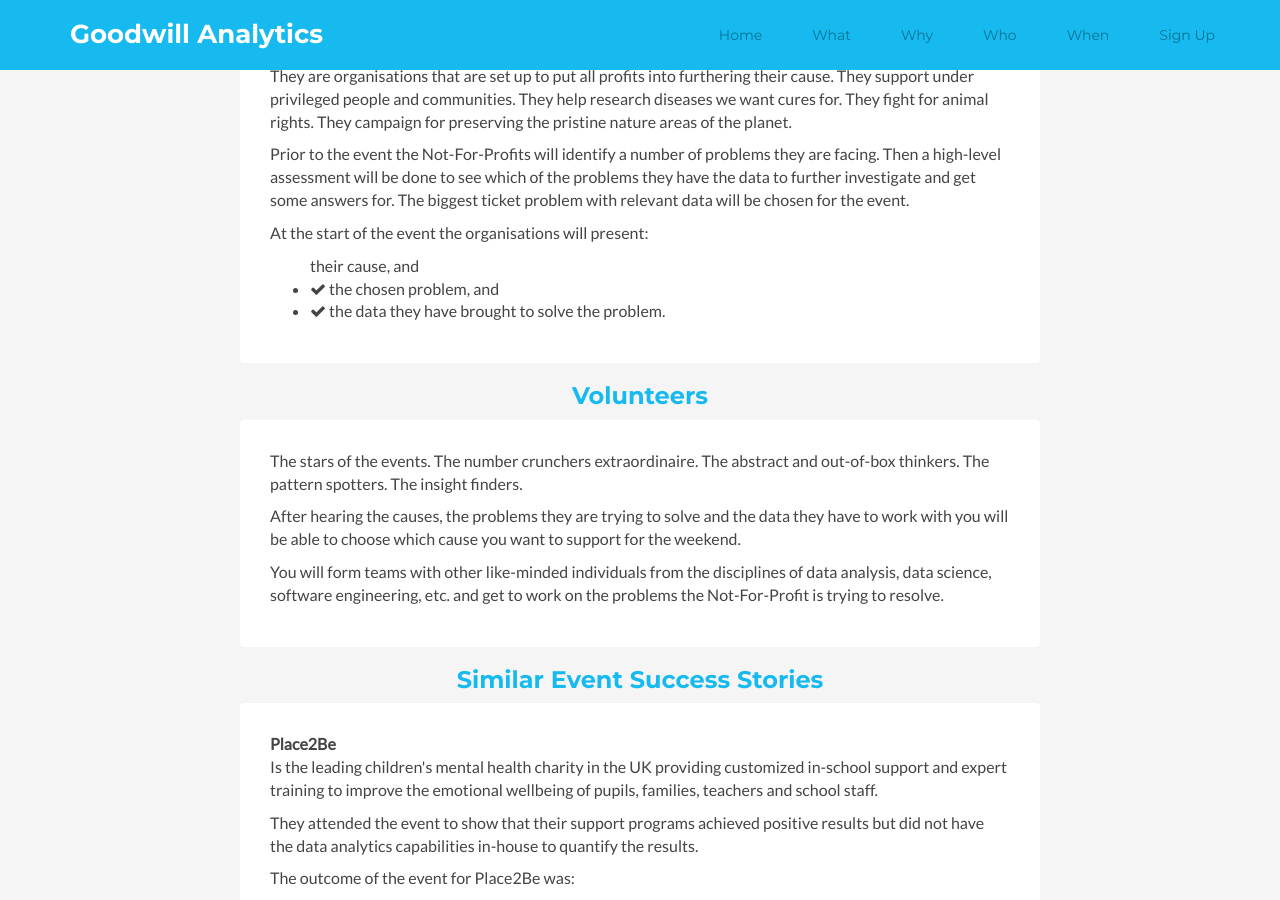
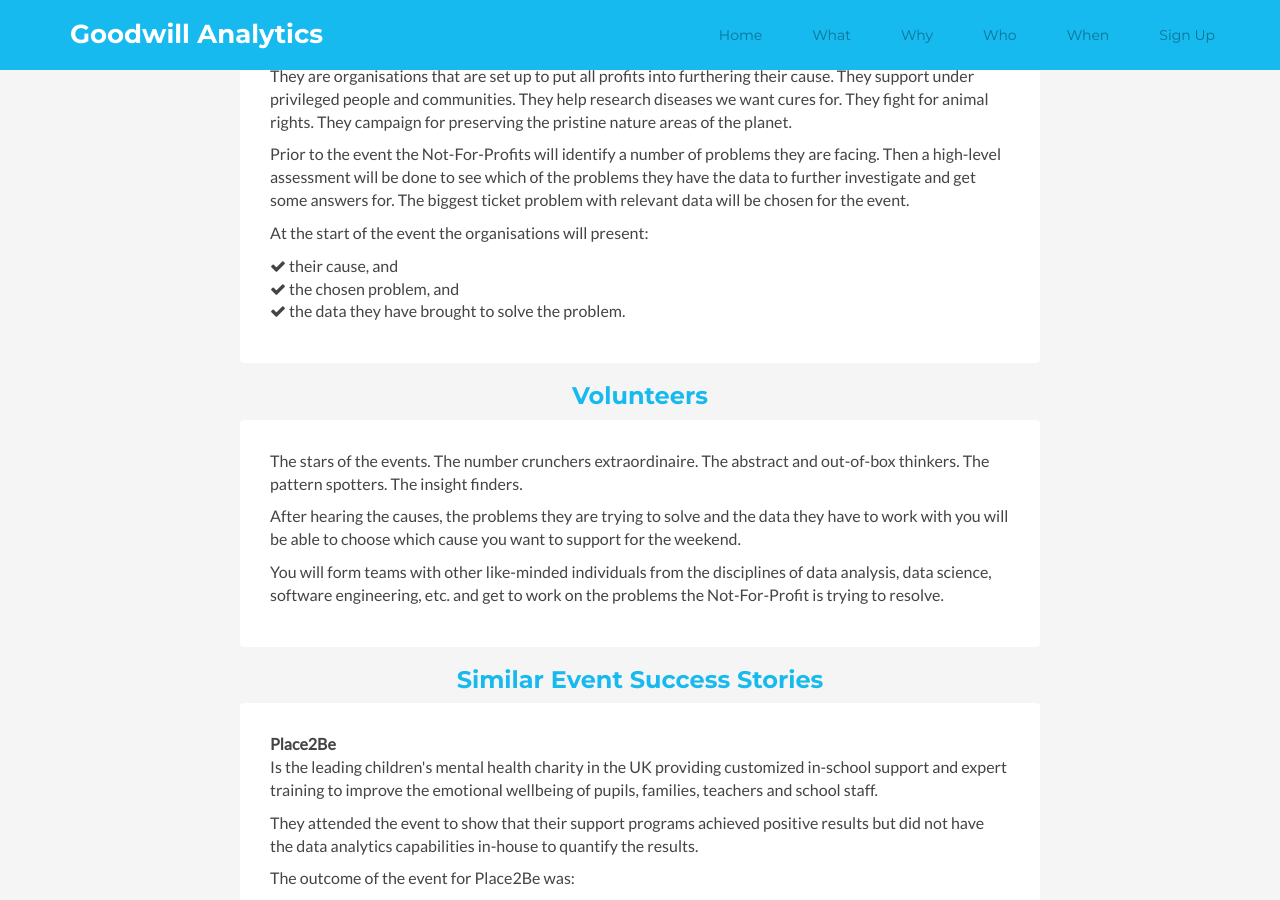
Before and after one commit to goodwillanalytics/goodwillanalytics.github.io, a Jekyll site: the page built from index.html, in a window 1280 px wide and 900 px high, scrolled down 2006 px. Built offline with Jekyll 4.4.1, drawn with Linux system fonts in a browser that asks for light colours.

Commit message:
style changes

```diff
--- a/_includes/who.html
+++ b/_includes/who.html
@@ -8,7 +8,7 @@
 				<p>They are organisations that are set up to put all profits into furthering their cause. They support under privileged people and communities. They help research diseases we want cures for. They fight for animal rights. They campaign for preserving the pristine nature areas of the planet.</p>
 				<p>Prior to the event the Not-For-Profits will identify a number of problems they are facing. Then a high-level assessment will be done to see which of the problems they have the data to further investigate and get some answers for. The biggest ticket problem with relevant data will be chosen for the event.</p>
 				<p>At the start of the event the organisations will present:
-					<ul class="feature-list list-unstyled>
+					<ul class="feature-list list-unstyled">
 						<li><i class="fa fa-check"></i> their cause, and</li>
 						<li><i class="fa fa-check"></i> the chosen problem, and</li>
 						<li><i class="fa fa-check"></i> the data they have brought to solve the problem.</li>
```
